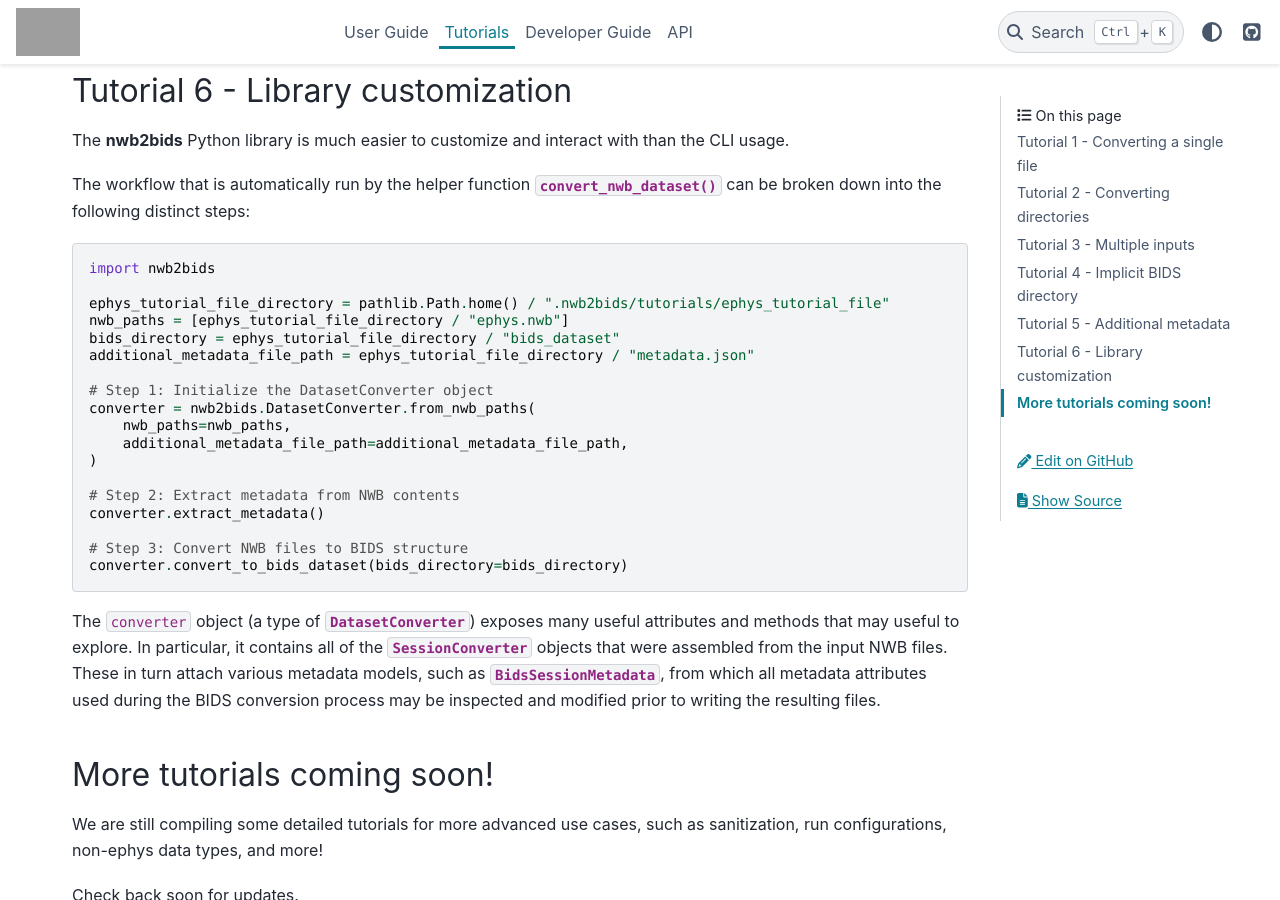
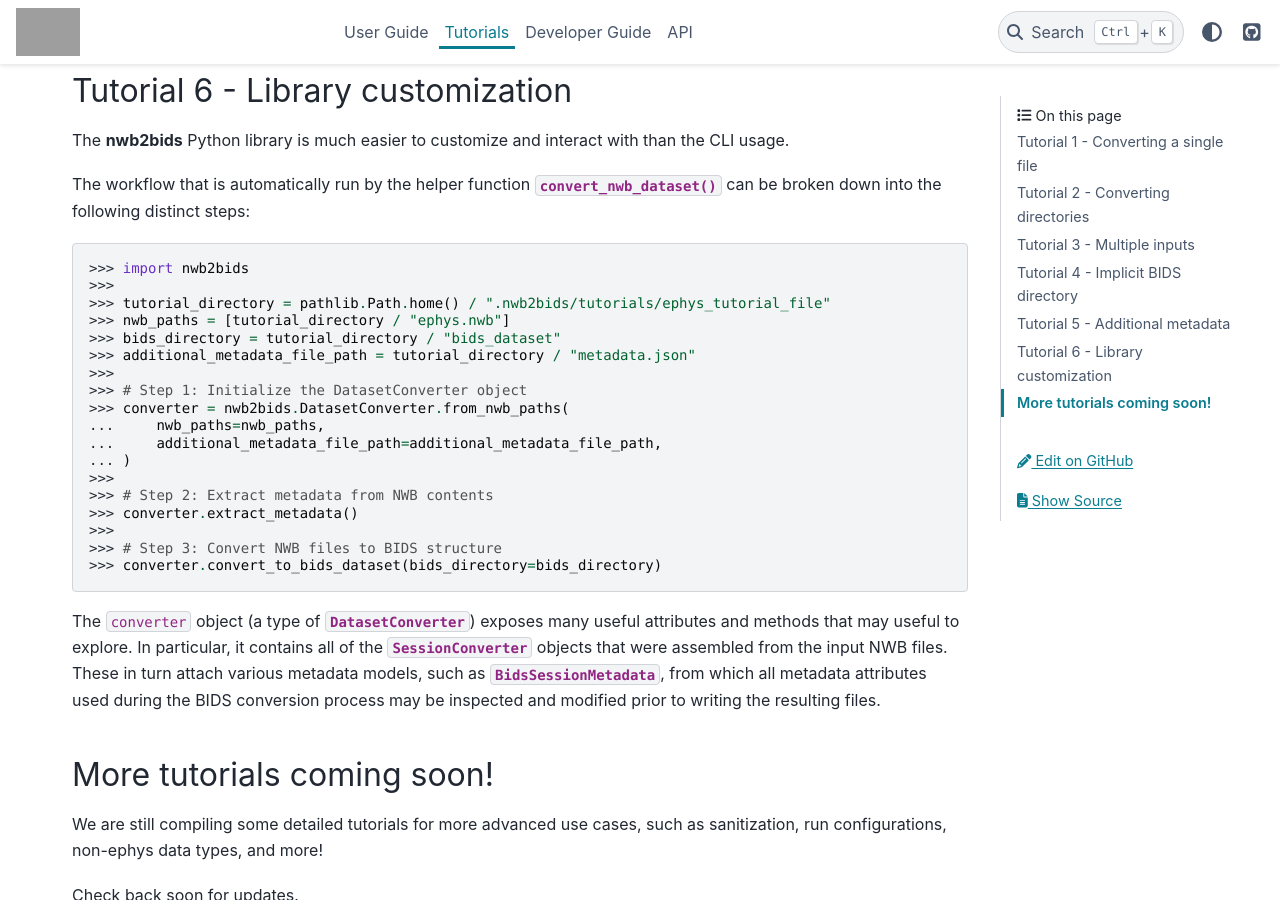
Before and after one commit to con/nwb2bids, a Sphinx documentation site: the page built from docs/tutorials.rst, in a window 1280 px wide and 900 px high, scrolled down 7096 px. Built offline with Sphinx 7.4.7 and the PyData theme 0.15.4, drawn with Linux system fonts in a browser that asks for light colours; pages that are not in the unit, such as notebooks, are missing from menus; grey boxes are pictures that could not be loaded.

Commit message:
feat: finish remaining doctests

```diff
--- a/docs/conf.py
+++ b/docs/conf.py
@@ -63,6 +63,9 @@ html_sidebars = {
 toggleprompt_offset_right = 45  # This controls the position of the prompt (>>>) for the conversion gallery
 toggleprompt_default_hidden = "true"
 
+# Copybutton
+copybutton_exclude = '.linenos, .gp'  # This avoids copying prompt (>>>) in the conversion gallery (issue #1465)
+
 
 # --------------------------------------------------
 # Extension configuration
--- a/docs/conftest.py
+++ b/docs/conftest.py
@@ -1,5 +1,5 @@
 """Configuration file for the doctests."""
-
+import json
 import pathlib
 import typing
 
@@ -10,3 +10,15 @@ import pytest
 @pytest.fixture(autouse=True)
 def add_data_space(doctest_namespace: dict[str, typing.Any], tmp_path: pathlib.Path):
     doctest_namespace["path_to_some_directory"] = pathlib.Path(tmp_path)
+
+    tutorial_directory = pathlib.Path.home() / ".nwb2bids/tutorials/ephys_tutorial_file"
+    additional_metadata_file_path = tutorial_directory / "metadata.json"
+
+    additional_metadata = {
+        "dataset_description": {
+            "Name": "My Custom BIDS Dataset",
+            "BIDSVersion": "1.8.0",
+            "Authors": ["First Last", "Second Author"]
+        }
+    }
+    additional_metadata_file_path.write_text(data=json.dumps(obj=additional_metadata))
--- a/docs/tutorials.rst
+++ b/docs/tutorials.rst
@@ -112,10 +112,14 @@ Now that we have an NWB file, we can convert it to BIDS using the following comm
             >>>
             >>> import nwb2bids
             >>>
-            >>> nwb_paths = [pathlib.Path.home() / ".nwb2bids/tutorials/ephys_tutorial_file/ephys.nwb"]
-            >>> bids_directory = pathlib.Path.home() / ".nwb2bids/tutorials/ephys_tutorial_file/bids_dataset"
+            >>> tutorial_directory = pathlib.Path.home() / ".nwb2bids/tutorials/ephys_tutorial_file"
+            >>> nwb_paths = [tutorial_directory / "ephys.nwb"]
+            >>> bids_directory = tutorial_directory / "bids_dataset"
             >>>
-            >>> notifications = nwb2bids.convert_nwb_dataset(nwb_paths=nwb_paths, bids_directory=bids_directory)
+            >>> notifications = nwb2bids.convert_nwb_dataset(
+            ...     nwb_paths=nwb_paths,
+            ...     bids_directory=bids_directory,
+            ... )
 
 Notice how we explicitly specified the output BIDS directory in the previous step. We will cover the implicit
 (current working directory) approach in  :ref:`tutorial-implicit-bids-directory`.
@@ -225,14 +229,18 @@ Now, to convert only the subset of files under `some_sessions/` to BIDS, we can
 
         .. code-block:: python
 
-            import pathlib
-
-            import nwb2bids
-
-            nwb_paths = [pathlib.Path.home() / ".nwb2bids/tutorials/ephys_tutorial_dataset/some_sessions"]
-            bids_directory = pathlib.Path.home() / ".nwb2bids/tutorials/ephys_tutorial_dataset/some_sessions_bids_dataset"
-
-            nwb2bids.convert_nwb_dataset(nwb_paths=nwb_paths, bids_directory=bids_directory)
+            >>> import pathlib
+            >>>
+            >>> import nwb2bids
+            >>>
+            >>> tutorial_directory = pathlib.Path.home() / ".nwb2bids/tutorials/ephys_tutorial_dataset"
+            >>> nwb_paths = [tutorial_directory / "some_sessions"]
+            >>> bids_directory = tutorial_directory / "some_sessions_bids_dataset"
+            >>>
+            >>> notifications = nwb2bids.convert_nwb_dataset(
+            ...     nwb_paths=nwb_paths,
+            ...     bids_directory=bids_directory,
+            ... )
 
 And our BIDS dataset should look like:
 
@@ -308,17 +316,21 @@ We can select which files and directories to convert like so:
 
         .. code-block:: python
 
-            import pathlib
-
-            import nwb2bids
-
-            nwb_paths = [
-                pathlib.Path.home() / ".nwb2bids/tutorials/ephys_tutorial_dataset/ephys_session_3.nwb",
-                pathlib.Path.home() / ".nwb2bids/tutorials/ephys_tutorial_dataset/some_sessions",
-            ]
-            bids_directory = pathlib.Path.home() / ".nwb2bids/tutorials/ephys_tutorial_dataset/bids_dataset"
-
-            nwb2bids.convert_nwb_dataset(nwb_paths=nwb_paths, bids_directory=bids_directory)
+            >>> import pathlib
+            >>>
+            >>> import nwb2bids
+            >>>
+            >>> tutorial_directory = pathlib.Path.home() / ".nwb2bids/tutorials/ephys_tutorial_dataset"
+            >>> nwb_paths = [
+            ...     tutorial_directory / "ephys_session_3.nwb",
+            ...     tutorial_directory / "some_sessions",
+            ... ]
+            >>> bids_directory = tutorial_directory / "bids_dataset"
+            >>>
+            >>> notifications = nwb2bids.convert_nwb_dataset(
+            ...     nwb_paths=nwb_paths,
+            ...     bids_directory=bids_directory,
+            ... )
 
 Our resulting BIDS dataset should now contain all three NWB files converted to BIDS:
 
@@ -408,20 +420,21 @@ To test this out, we can create a new empty directory and navigate into it befor
 
         .. code-block:: python
 
-            import os
-            import pathlib
-
-            import nwb2bids
-
-            bids_directory = pathlib.Path.home() / ".nwb2bids/tutorials/ephys_tutorial_dataset/implicit_bids_dataset"
-            bids_directory.mkdir(exist_ok=True)
-            os.chdir(path=bids_directory)
-
-            nwb_paths = [
-                pathlib.Path.home() / ".nwb2bids/tutorials/ephys_tutorial_dataset/ephys_session_3.nwb",
-                pathlib.Path.home() / ".nwb2bids/tutorials/ephys_tutorial_dataset/some_sessions",
-            ]
-            nwb2bids.convert_nwb_dataset(nwb_paths=nwb_paths)
+            >>> import os
+            >>> import pathlib
+            >>>
+            >>> import nwb2bids
+            >>>
+            >>> tutorial_directory = pathlib.Path.home() / ".nwb2bids/tutorials/ephys_tutorial_dataset"
+            >>> nwb_paths = [
+            ...     tutorial_directory / "ephys_session_3.nwb",
+            ...     tutorial_directory / "some_sessions",
+            ... ]
+            >>> bids_directory = tutorial_directory / "implicit_bids_dataset"
+            >>> bids_directory.mkdir(exist_ok=True)
+            >>> os.chdir(path=bids_directory)
+            >>>
+            >>> notifications = nwb2bids.convert_nwb_dataset(nwb_paths=nwb_paths)
 
 And the results should match what we saw at the end of :ref:`tutorial-multiple-inputs`.
 
@@ -477,20 +490,20 @@ To include this additional metadata during conversion, we can use the following
 
         .. code-block:: python
 
-            import pathlib
-
-            import nwb2bids
-
-            ephys_tutorial_file_directory = pathlib.Path.home() / ".nwb2bids/tutorials/ephys_tutorial_file"
-            nwb_paths = [ephys_tutorial_file_directory / "ephys.nwb"]
-            bids_directory = ephys_tutorial_file_directory / "bids_dataset"
-            additional_metadata_file_path = ephys_tutorial_file_directory / "metadata.json"
-
-            nwb2bids.convert_nwb_dataset(
-                nwb_paths=nwb_paths,
-                bids_directory=bids_directory,
-                additional_metadata_file_path=additional_metadata_file_path,
-            )
+            >>> import pathlib
+            >>>
+            >>> import nwb2bids
+            >>>
+            >>> tutorial_directory = pathlib.Path.home() / ".nwb2bids/tutorials/ephys_tutorial_file"
+            >>> nwb_paths = [tutorial_directory / "ephys.nwb"]
+            >>> bids_directory = tutorial_directory / "bids_dataset"
+            >>> additional_metadata_file_path = tutorial_directory / "metadata.json"
+            >>>
+            >>> notifications = nwb2bids.convert_nwb_dataset(
+            ...     nwb_paths=nwb_paths,
+            ...     bids_directory=bids_directory,
+            ...     additional_metadata_file_path=additional_metadata_file_path,
+            ... )
 
 .. note::
 
@@ -511,24 +524,24 @@ broken down into the following distinct steps:
 
 .. code-block:: python
 
-    import nwb2bids
-
-    ephys_tutorial_file_directory = pathlib.Path.home() / ".nwb2bids/tutorials/ephys_tutorial_file"
-    nwb_paths = [ephys_tutorial_file_directory / "ephys.nwb"]
-    bids_directory = ephys_tutorial_file_directory / "bids_dataset"
-    additional_metadata_file_path = ephys_tutorial_file_directory / "metadata.json"
-
-    # Step 1: Initialize the DatasetConverter object
-    converter = nwb2bids.DatasetConverter.from_nwb_paths(
-        nwb_paths=nwb_paths,
-        additional_metadata_file_path=additional_metadata_file_path,
-    )
-
-    # Step 2: Extract metadata from NWB contents
-    converter.extract_metadata()
-
-    # Step 3: Convert NWB files to BIDS structure
-    converter.convert_to_bids_dataset(bids_directory=bids_directory)
+    >>> import nwb2bids
+    >>>
+    >>> tutorial_directory = pathlib.Path.home() / ".nwb2bids/tutorials/ephys_tutorial_file"
+    >>> nwb_paths = [tutorial_directory / "ephys.nwb"]
+    >>> bids_directory = tutorial_directory / "bids_dataset"
+    >>> additional_metadata_file_path = tutorial_directory / "metadata.json"
+    >>>
+    >>> # Step 1: Initialize the DatasetConverter object
+    >>> converter = nwb2bids.DatasetConverter.from_nwb_paths(
+    ...     nwb_paths=nwb_paths,
+    ...     additional_metadata_file_path=additional_metadata_file_path,
+    ... )
+    >>>
+    >>> # Step 2: Extract metadata from NWB contents
+    >>> converter.extract_metadata()
+    >>>
+    >>> # Step 3: Convert NWB files to BIDS structure
+    >>> converter.convert_to_bids_dataset(bids_directory=bids_directory)
 
 The ``converter`` object (a type of :class:`~nwb2bids.DatasetConverter`) exposes many useful attributes and methods
 that may useful to explore. In particular, it contains all of the :class:`~nwb2bids.SessionConverter` objects that were
```
